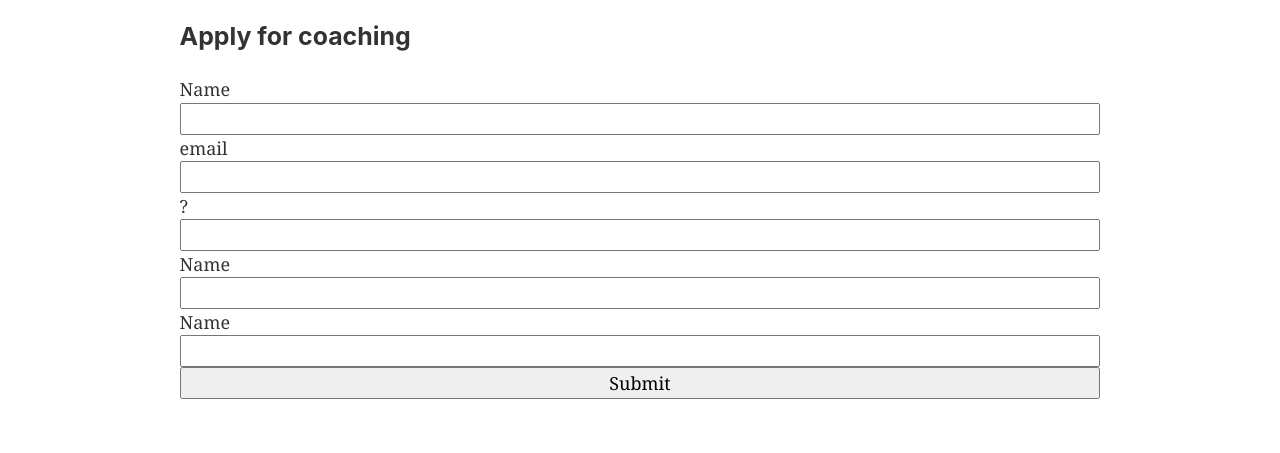
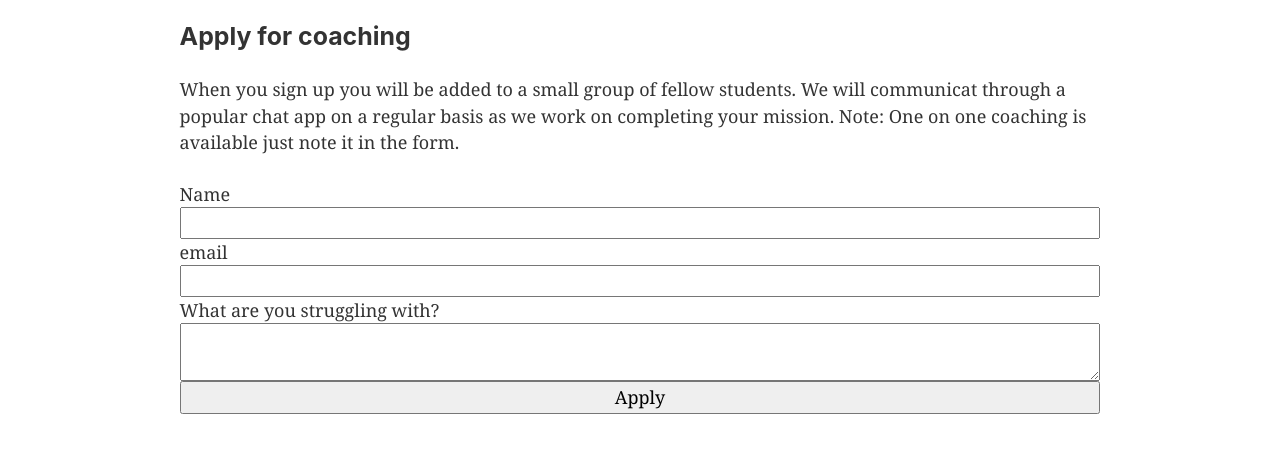
Before and after one commit to jbull328/gatsby-ecommerce-demo, a Gatsby site: page /applicationForm in a window 1280 px wide. Shown: the part 85-538 px from the top of the page. Built offline with nearby package versions, Linux system fonts and the light colour scheme; Gatsby itself is replaced by a stand-in of ours; some packages are replaced by stand-ins of ours.

Commit message:
Adjusted form

```diff
--- a/src/pages/applicationForm.js
+++ b/src/pages/applicationForm.js
@@ -16,20 +16,18 @@ const ApplicationForm = () => (
     <div>
         <div style={infoBlock}>
             <h3>Apply for coaching</h3>
-            <p></p>
+            <p>When you sign up you will be added to a small group of fellow students. We will communicat through a popular chat app on a regular basis as we work on completing your mission.
+                Note: One on one coaching is available just note it in the form.
+            </p>
         </div>
         <form style={intrestForm} name="coachingSignUp" method="POST" data-netlify="true">
             <label>Name</label>
             <input type="text" name="name" />
             <label>email</label>
-            <input type="email" />
-            <label>?</label>
-            <input type="text" />
-            <label>Name</label>
-            <input type="text" />
-            <label>Name</label>
-            <input type="text" />
-            <input type="submit"/>
+            <input type="email" name="email"/>
+            <label>What are you struggling with?</label>
+            <textarea name="message"></textarea>
+            <button type="submit">Apply</button>
         </form>
     </div>
 
```
